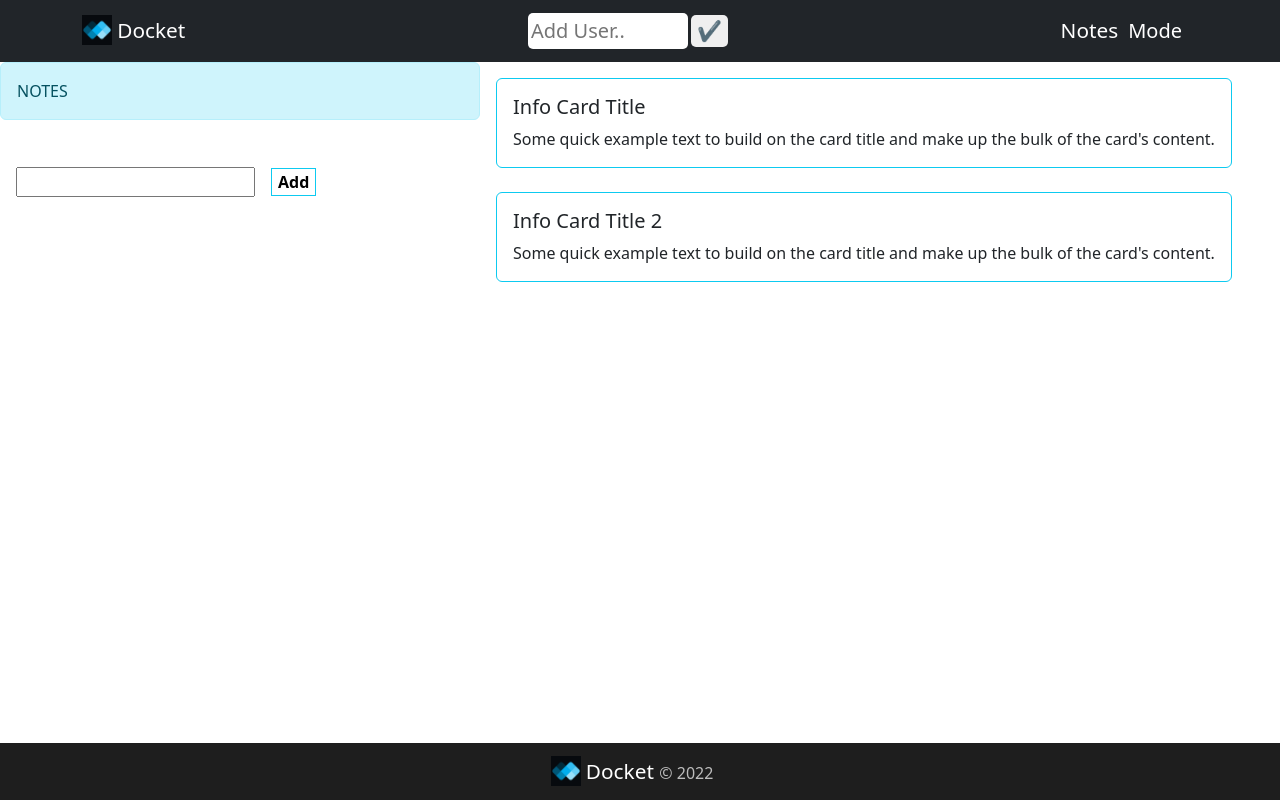
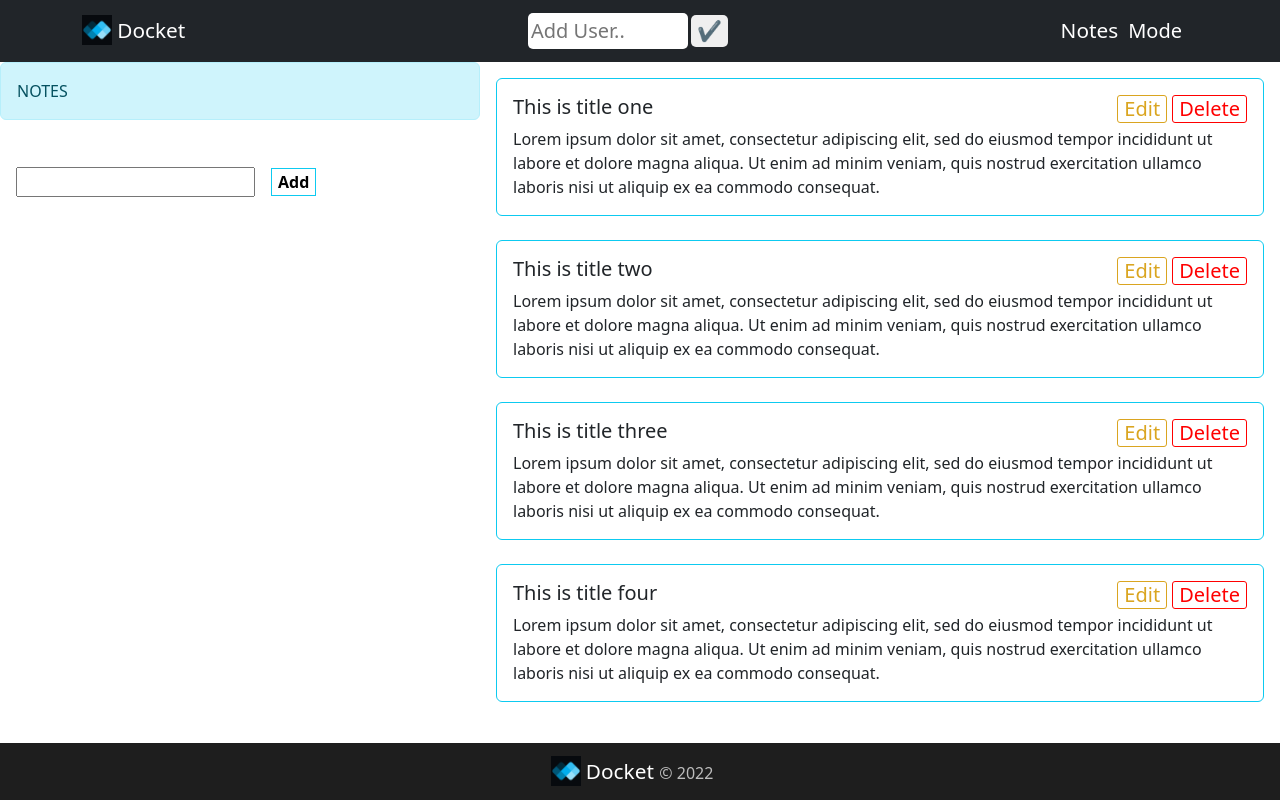
Before and after one commit to bouzianeseffah/front-end-project, a React (Create React App) app in the folder todo-list-project/: page /mynotes in a window 1280 px wide. Built offline with nearby package versions, Linux system fonts and the light colour scheme.

Commit message:
Added edit and delete to lists component

```diff
--- a/todo-list-project/src/components/MyNotes/Lists.js
+++ b/todo-list-project/src/components/MyNotes/Lists.js
@@ -1,6 +1,7 @@
 import React, { useState, useEffect } from "react";
 import Card from "react-bootstrap/Card";
 import axios from "axios";
+import data from "../data/data";
 
 export default function Lists() {
   // const [notes, setNotes] = useState([]);
@@ -14,28 +15,80 @@ export default function Lists() {
   //   fetchNotes();
   // }, []);
 
+  const [newData, setNewData] = useState(data);
+  const [showEdit, setShowEdit] = useState(false);
+
+  function editTitle(event) {
+    // console.log(inputName2())
+    setShowEdit((prevShowEdit) => (prevShowEdit === false ? true : false));
+    if (showEdit === false) {
+      console.log("editing", event, showEdit);
+    } else {
+      console.log("edited", event, showEdit);
+      // setAllTitles(prevTitles => prevTitles.map(prevTitles => {
+      //   return prevTitles.title === title.title
+      //   ? {...prevTitles, title: event}
+      //   : prevTitles;
+      // }))
+      // return allTitles;
+    }
+  }
+
+  // deletes current folder name
+  function deleteTitle(id) {
+    setNewData((prevData) => prevData.filter((note) => note._id !== id));
+    // console.log("value of id:", newData._id);
+  }
+
   return (
     <div className="lists-container">
+      {data.map((note) => (
+        <div key={note._id}>
           <Card border="info" className="list-card">
             {/* <Card.Header>Header</Card.Header> */}
             <Card.Body>
-          <Card.Title>Info Card Title</Card.Title>
-          <Card.Text>
-            Some quick example text to build on the card title and make up the
-            bulk of the card's content.
-          </Card.Text>
+              <Card.Title>
+                {note.title}{" "}
+                {/* <h1 style={{ display: "inline", float: "right" }}>Delete</h1> */}
+                <button
+                  type="button"
+                  className="sidebar-delete-buttons"
+                  onClick={() => deleteTitle(note._id)}
+                >
+                  Delete
+                </button>
+                {!showEdit ? (
+                  <button
+                    style={{
+                      display: "inline",
+                      float: "right",
+                    }}
+                    type="button"
+                    className="sidebar-edit-buttons"
+                    onClick={() => editTitle(note.title)}
+                  >
+                    Edit
+                  </button>
+                ) : (
+                  <button
+                    style={{
+                      display: "inline",
+                      float: "right",
+                    }}
+                    type="button"
+                    className="sidebar-edit-buttons green"
+                    onClick={() => editTitle(note.title)}
+                  >
+                    Confirm
+                  </button>
+                )}
+              </Card.Title>
+              <Card.Text>{note.content}</Card.Text>
             </Card.Body>
           </Card>
           <br />
-      <Card border="info" className="list-card">
-        <Card.Body>
-          <Card.Title>Info Card Title 2</Card.Title>
-          <Card.Text>
-            Some quick example text to build on the card title and make up the
-            bulk of the card's content.
-          </Card.Text>
-        </Card.Body>
-      </Card>
+        </div>
+      ))}
     </div>
   );
 }
--- /dev/null
+++ b/todo-list-project/src/components/data/data.js
@@ -0,0 +1,28 @@
+const notes = [
+  {
+    _id: "1",
+    title: "This is title one",
+    content:
+      "Lorem ipsum dolor sit amet, consectetur adipiscing elit, sed do eiusmod tempor incididunt ut labore et dolore magna aliqua. Ut enim ad minim veniam, quis nostrud exercitation ullamco laboris nisi ut aliquip ex ea commodo consequat.",
+  },
+  {
+    _id: "2",
+    title: "This is title two",
+    content:
+      "Lorem ipsum dolor sit amet, consectetur adipiscing elit, sed do eiusmod tempor incididunt ut labore et dolore magna aliqua. Ut enim ad minim veniam, quis nostrud exercitation ullamco laboris nisi ut aliquip ex ea commodo consequat.",
+  },
+  {
+    _id: "3",
+    title: "This is title three",
+    content:
+      "Lorem ipsum dolor sit amet, consectetur adipiscing elit, sed do eiusmod tempor incididunt ut labore et dolore magna aliqua. Ut enim ad minim veniam, quis nostrud exercitation ullamco laboris nisi ut aliquip ex ea commodo consequat.",
+  },
+  {
+    _id: 4,
+    title: "This is title four",
+    content:
+      "Lorem ipsum dolor sit amet, consectetur adipiscing elit, sed do eiusmod tempor incididunt ut labore et dolore magna aliqua. Ut enim ad minim veniam, quis nostrud exercitation ullamco laboris nisi ut aliquip ex ea commodo consequat.",
+  },
+];
+
+module.exports = notes;
```
Lines whose indentation alone changed are shown as unchanged.
